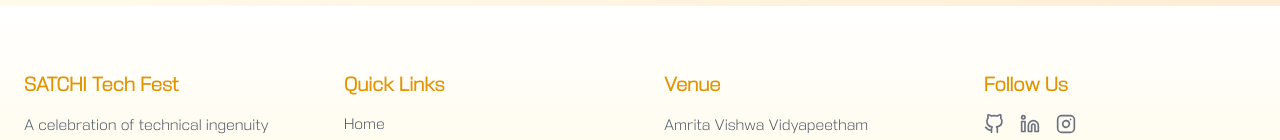
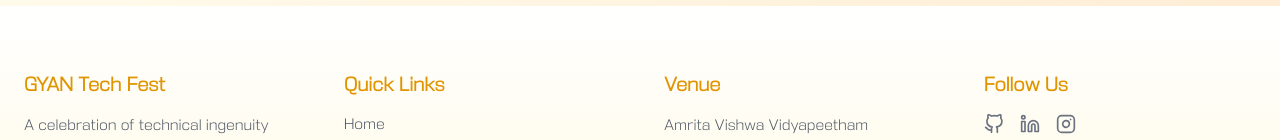
Before and after one commit to DarshanR43/satchi, a React (Vite) app in the folder satchi-main/: page /login in a window 1280 px wide. Shown: the part 794-934 px from the top of the page. Built offline with nearby package versions, Linux system fonts and the light colour scheme; no server answers.

Commit message:
name updated

```diff
--- a/satchi-main/index.html
+++ b/satchi-main/index.html
@@ -6,7 +6,7 @@
   <meta name="viewport" content="width=device-width, initial-scale=1.0" />
   <meta name="theme-color" content="#0B0F1A" />
   <link rel="icon" type="image/svg+xml" href="/images/Satchi_small_logo.png" />
-  <title>Satchi</title>
+  <title>Gyan</title>
 
   <style>
     body {
--- a/satchi-main/src/Components/Footer.jsx
+++ b/satchi-main/src/Components/Footer.jsx
@@ -50,7 +50,7 @@ const Footer = () => {
       <div className="relative z-10 max-w-7xl mx-auto px-6">
         <div className="grid grid-cols-1 sm:grid-cols-2 md:grid-cols-4 gap-12 text-sm">
           <div>
-            <h4 className="text-lg font-semibold mb-4 text-[#df9400]">SATCHI Tech Fest</h4>
+            <h4 className="text-lg font-semibold mb-4 text-[#df9400]">GYAN Tech Fest</h4>
             <p className="text-gray-600 leading-relaxed">
               A celebration of technical ingenuity and a glimpse into the future, envisioned by the brightest young minds.
             </p>
```
